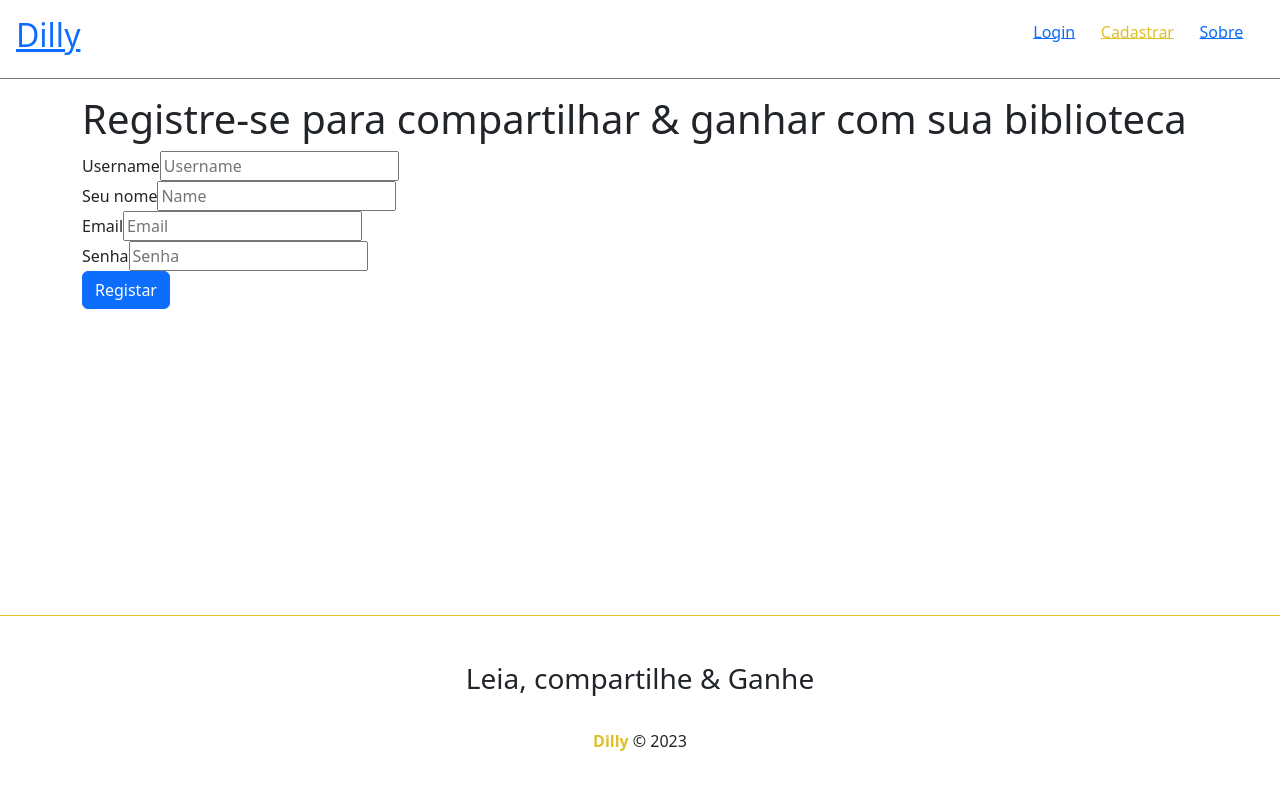
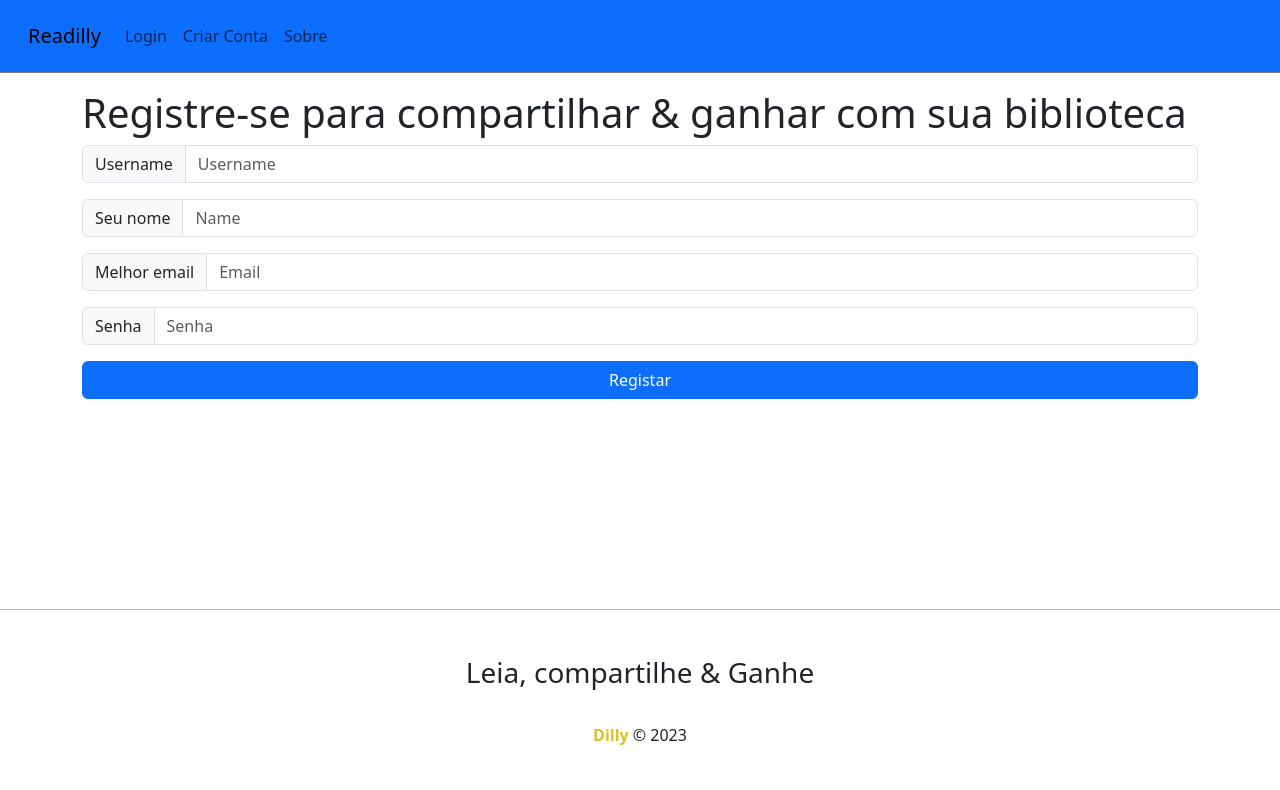
Before and after one commit to KhanSado/dilly-empoleon, an Angular app: page /user/register in a window 1280 px wide. Shown: the top 790 px of the page. Built offline with nearby package versions, Linux system fonts and the light colour scheme.

Commit message:
add sweet alert

```diff
--- a/angular.json
+++ b/angular.json
@@ -27,6 +27,7 @@
             "styles": [
               "node_modules/bootstrap/scss/bootstrap.scss",
               "node_modules/bootstrap-icons/font/bootstrap-icons.css",
+              "node_modules/sweetalert2/dist/sweetalert2.css",
               "src/styles.css"
             ],
             "scripts": [
@@ -99,6 +100,7 @@
             "styles": [
               "node_modules/bootstrap/scss/bootstrap.scss",
               "node_modules/bootstrap-icons/font/bootstrap-icons.css",
+              "node_modules/sweetalert2/dist/sweetalert2.css",
               "src/styles.css"
             ],
             "scripts": [
--- a/package.json
+++ b/package.json
@@ -23,6 +23,7 @@
     "bootstrap": "^5.3.2",
     "bootstrap-icons": "^1.11.1",
     "rxjs": "~7.8.0",
+    "sweetalert2": "^11.7.32",
     "tslib": "^2.3.0",
     "zone.js": "~0.13.0"
   },
--- a/src/app/components/author-form/author-form.component.html
+++ b/src/app/components/author-form/author-form.component.html
@@ -1,20 +1,21 @@
 <form (ngSubmit)="submit()" [formGroup]="authorForm" #formDir = "ngForm">
-  <div class="form-group">
-    <label for="name: ">name</label>
-    <input type="text" placeholder="Name" formControlName="name" requeired/>
+  <div class="form-group input-group mb-3">
+    <span class="input-group-text" id="inputGroup-sizing-default">Nome</span>
+    <input type="text" placeholder="Name" formControlName="name"  class="form-control" aria-label="Sizing example input" aria-describedby="inputGroup-sizing-default" requeired/>
   </div>
   <div *ngIf="name.invalid && formDir.submitted" class="validation-error">
     <p *ngIf="name.errors?.['required']"> O name é obrigatório</p>
   </div>
 
 
-  <div class="form-group">
-    <label for="Sobrenome: ">Sobrenome</label>
-    <input type="text" placeholder="Sobrenome" formControlName="lastname" requeired>
+  <div class="form-group input-group mb-3">
+    <span class="input-group-text" id="inputGroup-sizing-default">Sobrenome</span>
+    <input type="text" placeholder="Sobrenome" formControlName="lastname"  class="form-control" aria-label="Sizing example input" aria-describedby="inputGroup-sizing-default" requeired>
   </div>
   <div *ngIf="lastname.invalid && formDir.submitted" class="validation-error">
     <p *ngIf="lastname.errors?.['required']"> O lastname é obrigatório</p>
   </div>
 
-  <input type="submit" value="{{ btnText }}">
-</form>
+  <div class="d-grid gap-2">
+    <input type="submit" class="btn btn-primary" value="{{ btnText }}">
+  </div></form>
--- a/src/app/components/author-form/author-form.component.ts
+++ b/src/app/components/author-form/author-form.component.ts
@@ -2,7 +2,7 @@ import { Component, EventEmitter, Input, OnInit, Output } from '@angular/core';
 import { FormGroup, FormControl, Validators } from '@angular/forms';
 import { Author } from 'src/app/Author';
 import { User } from 'src/app/User';
-
+import Swal from 'sweetalert2';
 @Component({
   selector: 'app-author-form',
   templateUrl: './author-form.component.html',
@@ -37,6 +37,11 @@ export class AuthorFormComponent implements OnInit {
       return;
     }
     console.log(this.authorForm.value);
+    Swal.fire({
+      title: 'Novo Auto',
+      text: 'Novo Autor adicionado com sucesso.',
+      icon: 'success'
+    });
     this.onSubmit.emit(this.authorForm.value)
   }
 
--- a/src/app/components/header/header.component.html
+++ b/src/app/components/header/header.component.html
@@ -1,4 +1,4 @@
-<nav>
+<!-- <nav>
   <a class="brand" routerLink="/">
     <h2>Dilly</h2>
   </a>
@@ -13,4 +13,20 @@
       <a routerLink="/about">Sobre</a>
     </li>
   </ul>
+</nav> -->
+
+<nav class="navbar bg-primary navbar-expand-lg d-flex">
+  <div class="container-fluid">
+    <a class="navbar-brand" href="#">Readilly</a>
+    <button class="navbar-toggler" type="button" data-bs-toggle="collapse" data-bs-target="#navbarNavAltMarkup" aria-controls="navbarNavAltMarkup" aria-expanded="false" aria-label="Toggle navigation">
+      <span class="navbar-toggler-icon"></span>
+    </button>
+    <div class="collapse navbar-collapse d-flex ml-auto" id="navbarNavAltMarkup">
+      <div class="navbar-nav d-flex">
+        <a class="nav-link" routerLink="/">Login</a>
+        <a class="nav-link" routerLink="/user/register">Criar Conta</a>
+        <a class="nav-link" routerLink="/about">Sobre</a>
+      </div>
+    </div>
+  </div>
 </nav>
--- a/src/app/components/login-form/login-form.component.html
+++ b/src/app/components/login-form/login-form.component.html
@@ -1,19 +1,22 @@
 <form (ngSubmit)="submit()" [formGroup]="loginForm" #formDir = "ngForm">
-  <div class="form-group">
-    <label for="username: ">Username</label>
-    <input type="text" placeholder="Username" formControlName="username" requeired/>
+  <div class="form-group input-group mb-3">
+    <span class="input-group-text" id="inputGroup-sizing-default">Username</span>
+    <input type="text" placeholder="Username" formControlName="username" class="form-control" aria-label="Sizing example input" aria-describedby="inputGroup-sizing-default"  requeired/>
   </div>
   <div *ngIf="username.invalid && formDir.submitted" class="validation-error">
     <p *ngIf="username.errors?.['required']"> O Username é obrigatório</p>
   </div>
 
-  <div class="form-group">
-    <label for="Senha: ">Senha</label>
-    <input type="password" placeholder="Senha" formControlName="password"  requeired>
+  <div class="form-group input-group mb-3">
+    <span class="input-group-text" id="inputGroup-sizing-default">Senha</span>
+    <input type="password" placeholder="Senha" formControlName="password" class="form-control" aria-label="Sizing example input" aria-describedby="inputGroup-sizing-default"  requeired>
   </div>
   <div *ngIf="password.invalid && formDir.submitted" class="validation-error">
     <p *ngIf="password.errors?.['required']"> A senha é obrigatório</p>
   </div>
 
-  <input type="submit" value="{{ btnText }}">
+  <div class="d-grid gap-2">
+    <input type="submit" class="btn btn-primary" value="{{ btnText }}">
+    <button type="button" class="btn btn-outline-secondary" routerLink="/user/register">Criar Conta</button>
+  </div>
 </form>
--- a/src/app/components/pages/authors/authors.component.html
+++ b/src/app/components/pages/authors/authors.component.html
@@ -1,7 +1,22 @@
 <div class="home-container">
   <h1> Seus Autores </h1>
+  <button type="button" class="btn btn-primary" routerLink="/authors/new">Novo Autor</button>
 
-  <div *ngFor="let author of authors">
-      <h2>{{author.name}} {{author.lastname}}</h2>
-  </div>
+    <table table class="table table-striped">
+      <thead>
+        <tr>
+          <th scope="col">#</th>
+          <th scope="col">Name</th>
+          <th scope="col">Lastname</th>
+          <th scope="col">Actions</th>
+        </tr>
+      </thead>
+        <tbody class="table-striped">
+          <tr  *ngFor="let author of authors">
+            <th scope="row">{{author.id}}</th>
+            <td>{{author.name}}</td>
+            <td>{{author.lastname}}</td>
+            <td></td>
+        </tbody>
+    </table>
 </div>
--- a/src/app/components/pages/login/login.component.html
+++ b/src/app/components/pages/login/login.component.html
@@ -1,6 +1,8 @@
-<h1>Vamos entrar para ganhar</h1>
+<div class="mb-6">
+  <h1>Vamos entrar para ganhar</h1>
 
-<app-login-form
-  [btnText] = "btnText"
-  (onSubmit)="loginHandler($event)">
-</app-login-form>
+  <app-login-form
+    [btnText] = "btnText"
+    (onSubmit)="loginHandler($event)">
+  </app-login-form>
+</div>
--- a/src/app/components/register-user-form/register-user-form.component.html
+++ b/src/app/components/register-user-form/register-user-form.component.html
@@ -1,38 +1,40 @@
 <form (ngSubmit)="submit()" [formGroup]="userForm" #formDir = "ngForm">
-  <div class="form-group ">
-    <label for="username: ">Username</label>
-    <input type="text" placeholder="Username" formControlName="username" requeired/>
+  <div class="form-group input-group mb-3">
+    <span class="input-group-text" id="inputGroup-sizing-default">Username</span>
+    <input type="text" placeholder="Username" class="form-control" aria-label="Sizing example input" aria-describedby="inputGroup-sizing-default" formControlName="username" requeired/>
   </div>
   <div *ngIf="username.invalid && formDir.submitted" class="validation-error">
     <p *ngIf="username.errors?.['required']"> O Username é obrigatório</p>
   </div>
 
 
-  <div class="form-group">
-    <label for="name: ">Seu nome</label>
-    <input type="text" placeholder="Name" formControlName="name" requeired>
+  <div class="form-group input-group mb-3">
+    <span class="input-group-text" id="inputGroup-sizing-default">Seu nome</span>
+    <input type="text" placeholder="Name" formControlName="name"  class="form-control" aria-label="Sizing example input" aria-describedby="inputGroup-sizing-default"  requeired>
   </div>
   <div *ngIf="name.invalid && formDir.submitted" class="validation-error">
     <p *ngIf="name.errors?.['required']"> O Nome é obrigatório</p>
   </div>
 
 
-  <div class="form-group">
-    <label for="email: ">Email</label>
-    <input type="email" placeholder="Email" formControlName="email" requeired>
+  <div class="form-group input-group mb-3">
+    <span class="input-group-text" id="inputGroup-sizing-default">Melhor email</span>
+    <input type="email" placeholder="Email" formControlName="email"  class="form-control" aria-label="Sizing example input" aria-describedby="inputGroup-sizing-default"  requeired>
   </div>
   <div *ngIf="email.invalid && formDir.submitted" class="validation-error">
     <p *ngIf="email.errors?.['required']"> O email é obrigatório</p>
   </div>
 
 
-  <div class="form-group">
-    <label for="Senha: ">Senha</label>
-    <input type="password" placeholder="Senha" formControlName="password"  requeired>
+  <div class="form-group input-group mb-3">
+    <span class="input-group-text" id="inputGroup-sizing-default">Senha</span>
+    <input type="password" placeholder="Senha" formControlName="password"  class="form-control" aria-label="Sizing example input" aria-describedby="inputGroup-sizing-default"  requeired>
   </div>
   <div *ngIf="password.invalid && formDir.submitted" class="validation-error">
     <p *ngIf="password.errors?.['required']"> A senha é obrigatório</p>
   </div>
 
-  <input type="submit" class="btn btn-primary" value="{{ btnText }}">
+  <div class="d-grid gap-2">
+    <input type="submit" class="btn btn-primary" value="{{ btnText }}">
+  </div>
 </form>
```
Also changed, not shown: 2 other files (tests, documents, lock files or other folders).
